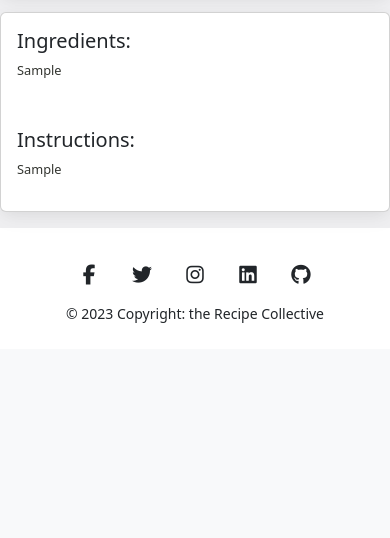
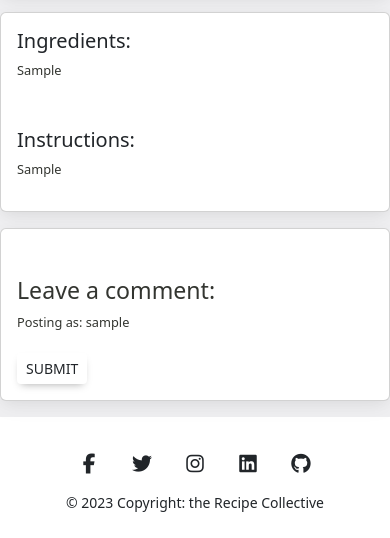
Before and after one commit to SandraBergstrom/theRecipeCollective, a Django app: page /recipe/1/ in a window 390 px wide. Shown: the part 742-1280 px from the top of the page. Before the commit the page ends 1065 px from the top, so only its background shows below. Run offline with Django 3.2, Linux system fonts and the light colour scheme; a user stored in the database is signed in; tables that the repository leaves empty hold one stand-in row (values such as "Sample post"); some libraries are stand-ins or nearby versions.

Commit message:
Add comment field to recipe detail

```diff
--- a/cookbook/templates/cookbook/recipe_detail.html
+++ b/cookbook/templates/cookbook/recipe_detail.html
@@ -110,4 +111,27 @@
     </div>
 </div>
 
+<div class="card mb-3">
+    <div class="row">
+        <div class="col-md-4">
+            <div class="card-body">
+
+            </div>
+        </div>
+        <div class="col-md-8">
+            <div class="card-body">
+                {% if user.is_authenticated %}
+                <h3>Leave a comment:</h3>
+                <p>Posting as: {{ user.username }}</p>
+                <form method="post" style="margin-top: 1.3rem">
+                    {{ comment_form | crispy }}
+                    {% csrf_token %}
+                    <button type="submit" class="btn btn-signup btn-sm">Submit</button>
+                </form>
+                {% endif %}
+            </div>
+        </div>
+    </div>
+</div>
+
 {% endblock %}
--- a/cookbook/views.py
+++ b/cookbook/views.py
@@ -4,6 +4,8 @@
 
 from django.shortcuts import render, redirect
 from .models import Recipe
+from users.models import Comment
+from users.forms import CommentForm
 from django.views.generic import (
     ListView,
     DetailView,
@@ -47,7 +49,10 @@ class RecipeDetailView(DetailView):
                 context['favorite'] = True
             else:
                 context['favorite'] = False
+        comments = Comment.objects.filter(recipe=recipe)
+        context['comments'] = comments
         return context
+
 
 # This class will make it possible to create a new recipe
 class RecipeCreateView(LoginRequiredMixin, CreateView):
--- a/static/cookbook/css/style.css
+++ b/static/cookbook/css/style.css
@@ -33,13 +33,12 @@ body {
     height: 78vh;
 }
 
-.main-scroll-page {
-    height: auto;
+/* .main-scroll-page {
     width: 100%;
     display: flex;
     flex-direction: column;
     justify-content: center;
-}
+} */
 
 h1,
 h2,
--- a/users/models.py
+++ b/users/models.py
@@ -1,6 +1,8 @@
 from django.db import models
 from django.contrib.auth.models import User
 from cloudinary.models import CloudinaryField
+from cookbook.models import Recipe
+
 
 
 """
@@ -35,3 +37,19 @@ class Profile(models.Model):
 
     def __str__(self):
         return f'{self.user.first_name} {self.user.last_name}, {self.get_food_relation_display()}'
+
+
+class Comment(models.Model):
+    recipe = models.ForeignKey(Recipe, on_delete=models.CASCADE,
+                             related_name="comments")
+    name = models.CharField(max_length=80)
+    email = models.EmailField()
+    body = models.TextField()
+    created_on = models.DateTimeField(auto_now_add=True)
+    approved = models.BooleanField(default=False)
+
+    class Meta:
+        ordering = ["created_on"]
+
+    def __str__(self):
+        return f"Comment {self.body} by {self.name}"
```
Also changed, not shown: other parts of cookbook/templates/cookbook/recipe_detail.html (+22 -21 lines), users/forms.py (+7 -0 lines), cookbook/migrations/0012_auto_20230516_1738.py (added), users/migrations/0008_comment.py (added).
